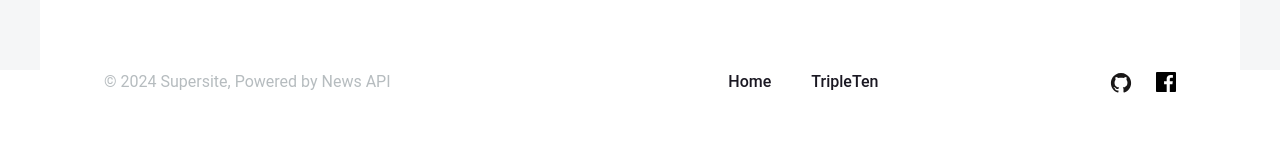
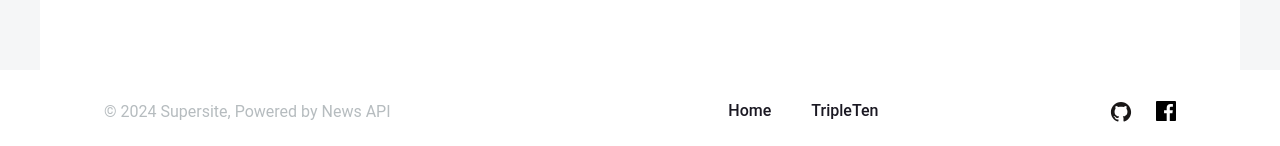
Before and after one commit to MarcoFernstaedt/news_explorer_frontend, a React (Vite) app: page / in a window 1280 px wide. Shown: the part 1194-1340 px from the top of the page. Before the commit the page ends 1294 px from the top, so only its background shows below. Built offline with nearby package versions, Linux system fonts and the light colour scheme.

Commit message:
update footer style to match figma add padding and margin

```diff
--- a/src/components/Footer/Footer.css
+++ b/src/components/Footer/Footer.css
@@ -3,13 +3,14 @@
   justify-content: space-between;
   align-items: center;
   height: 90px;
-  padding: 0px 104px;
+  padding: 28px 104px 26px;
   background-color: #fff;
 }
 
 .footer__copy {
   width: 433px;
   height: 22px;
+  margin-top: 3px;
   font-weight: 400;
   font-size: 16px;
   line-height: 22px;
@@ -25,6 +26,7 @@
   list-style: none;
   width: 163px;
   height: 24px;
+  margin-top: 1px;
   margin-right: 40px;
 }
 
@@ -48,3 +50,9 @@
   height: 19.71px;
   list-style: none;
 }
+
+@media (mad-width: 360px) {
+  .footer {
+
+  }
+}
```
